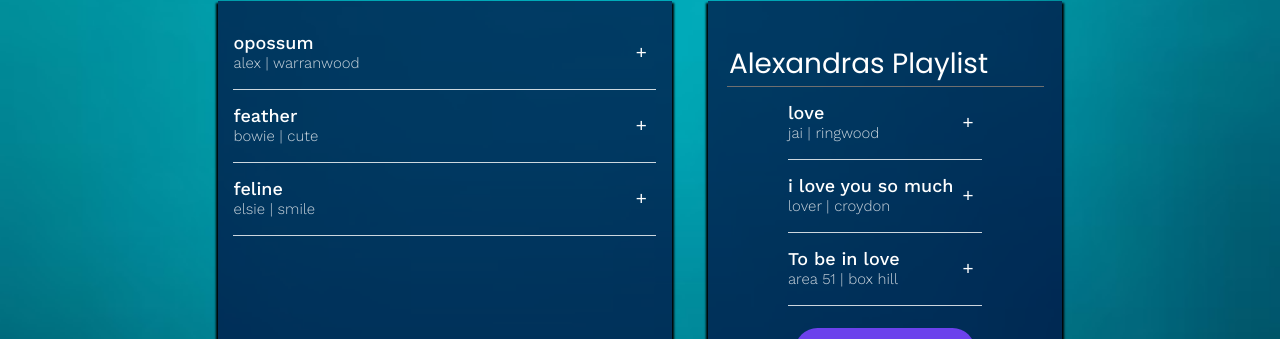
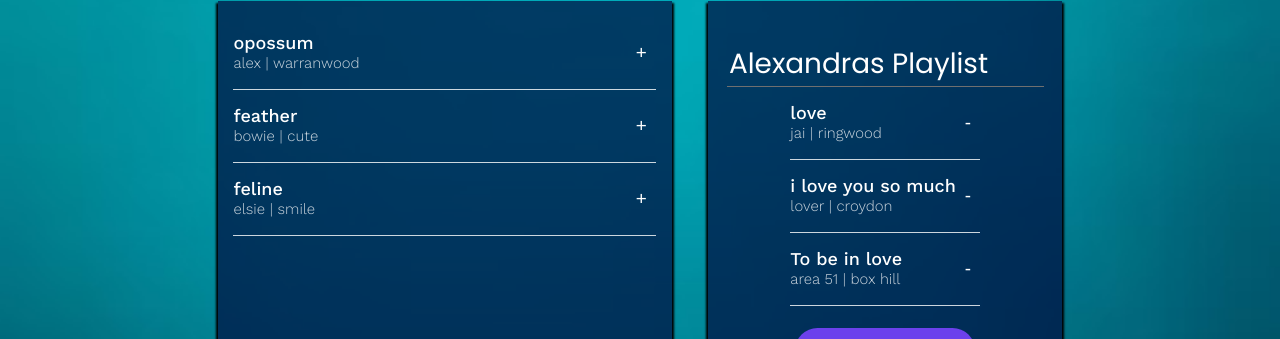
Before and after one commit to alexandralaura/everest, a React (Create React App) app: page / in a window 1280 px wide. Shown: the part 439-778 px from the top of the page. Built offline with nearby package versions, Linux system fonts and the light colour scheme.

Commit message:
ninth commit

```diff
--- a/src/Components/App/App.js
+++ b/src/Components/App/App.js
@@ -54,6 +54,10 @@ function App () {
         setPlaylistTracks(add);
       }
      }
+     function removeTrack(track) {
+      const newPlaylist = playlistTracks.filter((song) => song.id !== track.id);
+      setPlaylistTracks(newPlaylist);
+     }
     return (
         <div>
         <h1>
@@ -67,7 +71,7 @@ function App () {
             {/* <!-- Add a SearchResults component --> */}
             <SearchResults userSearchResults={Results} onAdd={addTrack} />
             {/* <!-- Add a Playlist component --> */}
-            <Playlist playlistName={playlistName} playlistTracks={playlistTracks}/>
+            <Playlist playlistName={playlistName} playlistTracks={playlistTracks} onRemove={removeTrack}/>
           </div>
         </div>
       </div>
--- a/src/Components/Playlist/Playlist.js
+++ b/src/Components/Playlist/Playlist.js
@@ -7,7 +7,7 @@ function Playlist(props) {
     <div className={styles.Playlist}>
       <input defaultValue={props.playlistName} />
       {/* <!-- Add a TrackList component --> */}
-      <Tracklist userSearchResults={props.playlistTracks} isRemoval={false}/>
+      <Tracklist userSearchResults={props.playlistTracks} isRemoval={true}/>
       <button className={styles['Playlist-save']}>
         SAVE TO SPOTIFY
       </button>
```
